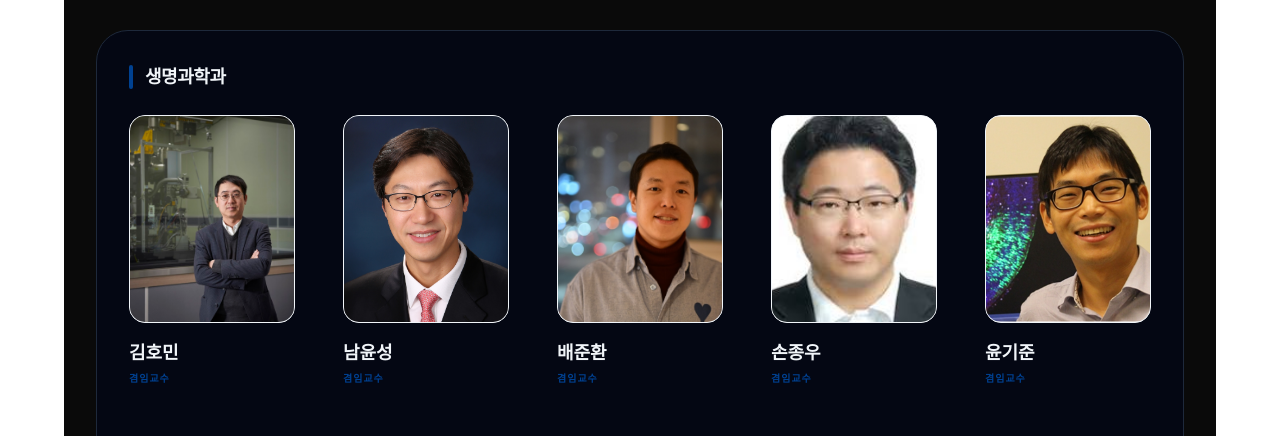
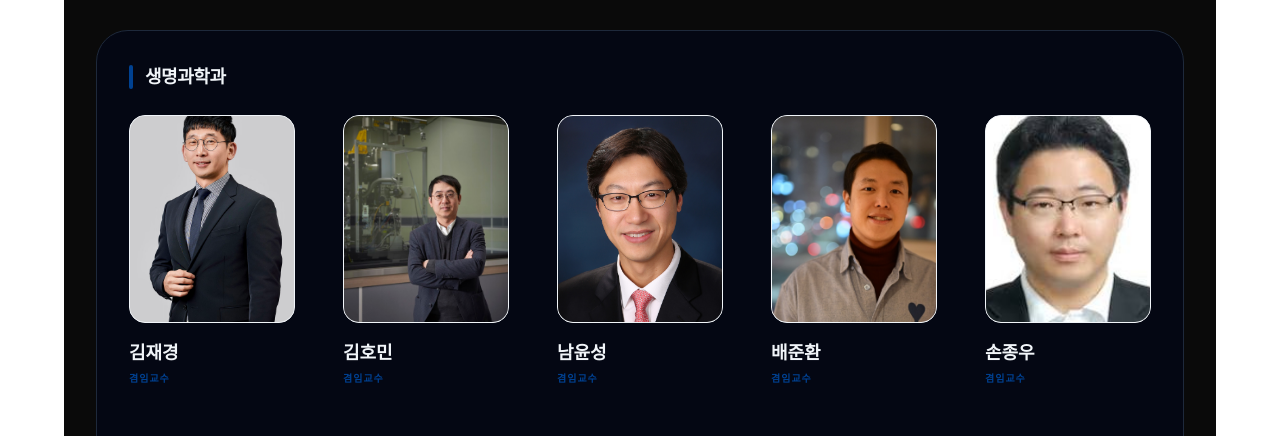
Before and after one commit to porous-reg/AX_department, a React (Vite) app: page /#/people in a window 1280 px wide. Shown: the part 10663-11099 px from the top of the page. Built offline with nearby package versions, Linux system fonts and the light colour scheme.

Commit message:
Add Kim Jae Kyung to biological sciences faculty

```diff
--- a/components/People.tsx
+++ b/components/People.tsx
@@ -802,6 +802,12 @@ const adjunctFacultyGroups: FacultyGroup[] = [
         website: "https://kaistlipds.creatorlink.net/Home",
       },
       {
+        ko: "김재경",
+        en: "JaeKyung Kim",
+        img: "/images/faculty/adjunct/김재경-생명.jpg",
+        website: "https://sites.google.com/view/jk-lab/home?authuser=0",
+      },
+      {
         ko: "남윤성",
         en: "Yoonseong Nam",
         img: "/images/faculty/adjunct/남윤성.jpg",
```
Also changed, not shown: public/images/faculty/adjunct/김재경-생명.jpg (added).
